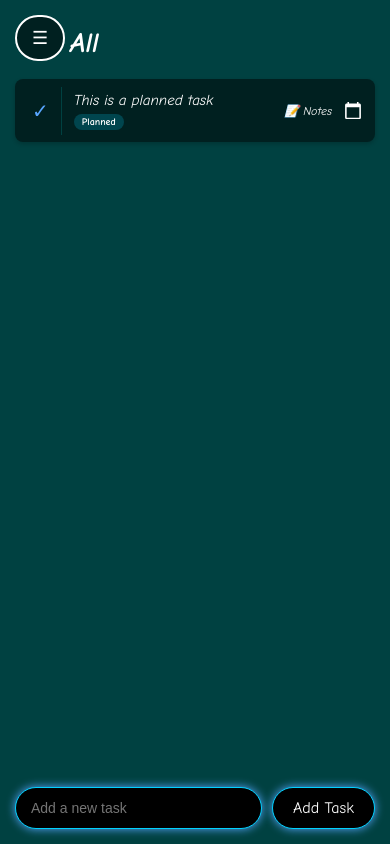
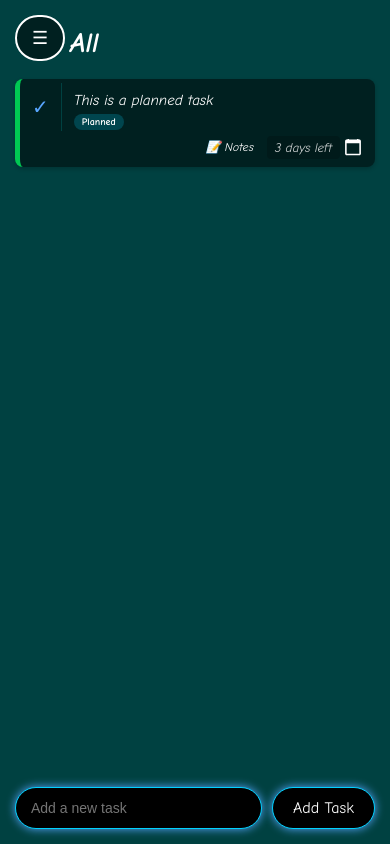
Before and after one commit to zakyprojects/todo, a plain HTML site: page index.html in a window 390 px wide. Drawn offline with Linux system fonts and the light colour scheme; files whose address does not match are found by name.

Commit message:
modified

```diff
--- a/script.js
+++ b/script.js
@@ -29,7 +29,7 @@ document.addEventListener('DOMContentLoaded', () => {
             "All": { active: [], completed: [] }, // "All" is now just a placeholder
             "Important": { active: [], completed: [] },
             "Planned": {
-                active: [{ text: "This is a planned task", dueDate: "", notes: "" }],
+                active: [{ text: "This is a planned task", dueDate: "2025-07-20", notes: "" }],
                 completed: []
             }
         };
--- a/style.css
+++ b/style.css
@@ -536,6 +536,11 @@ body {
         font-size: 24px;
     }
 
+    /* UPDATED: Allow task content to wrap onto a new line */
+    .task-item-container {
+        flex-wrap: wrap;
+    }
+
     .list-link {
         font-size: 16px;
         padding: 8px;
@@ -545,15 +550,24 @@ body {
         font-size: 20px;
         padding: 12px;
     }
-    .task-text-wrapper { padding: 12px; }
+
+    .task-text-wrapper {
+        padding: 12px 12px 5px 12px; /* Adjusted padding */
+        flex-grow: 1;
+        min-width: 60%;
+    }
+
     .task-item-text { font-size: 15px; }
 
-    /* This is the key change */
+    /* UPDATED: Force actions to new line and align right */
     .task-actions {
+        flex-basis: 100%;
+        display: flex;
         flex-direction: row;
         align-items: center;
+        justify-content: flex-end;
         gap: 8px;
-        padding: 10px 10px 10px 0;
+        padding: 0px 10px 8px 0;
     }
 
     .notes-btn {
```
